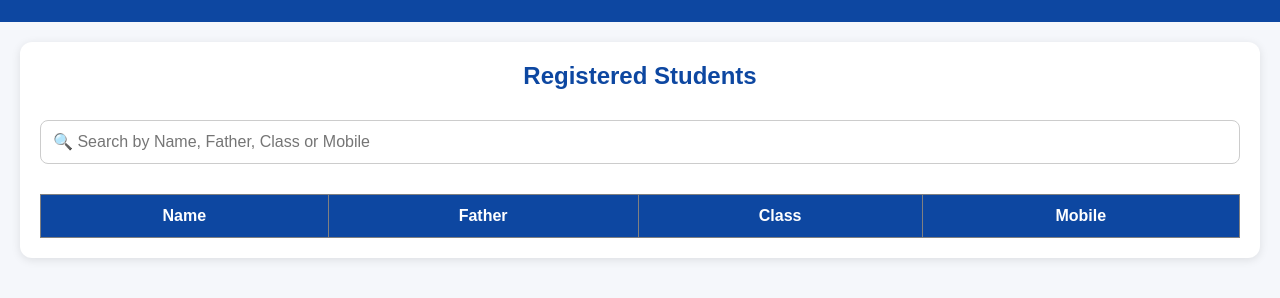
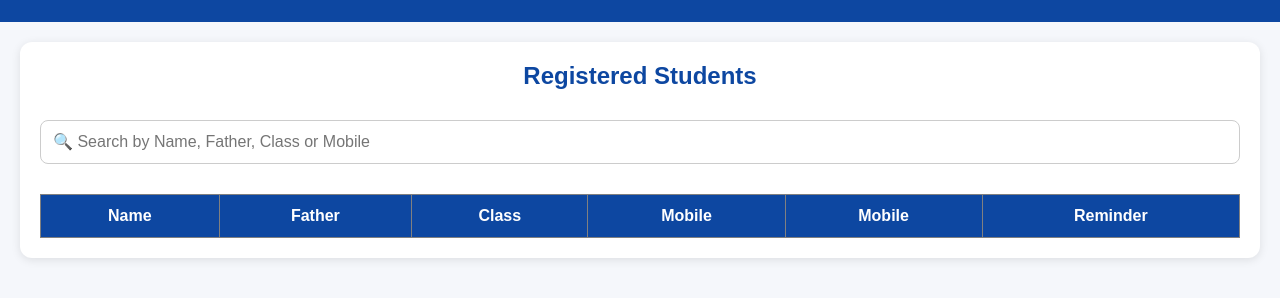
Before and after one commit to rkoffice2124-coder/DUBEY-CLASSES-, a plain HTML site: page students.html in a window 1280 px wide. Shown: the part 94-392 px from the top of the page. Drawn offline with Linux system fonts and the light colour scheme; no server answers.

Commit message:
Update students.html

```diff
--- a/students.html
+++ b/students.html
@@ -30,6 +30,8 @@ placeholder="🔍 Search by Name, Father, Class or Mobile">
 <th>Father</th>
 <th>Class</th>
 <th>Mobile</th>
+<th>Mobile</th>
+<th>Reminder</th>
 </tr>
 </thead>
 
```
